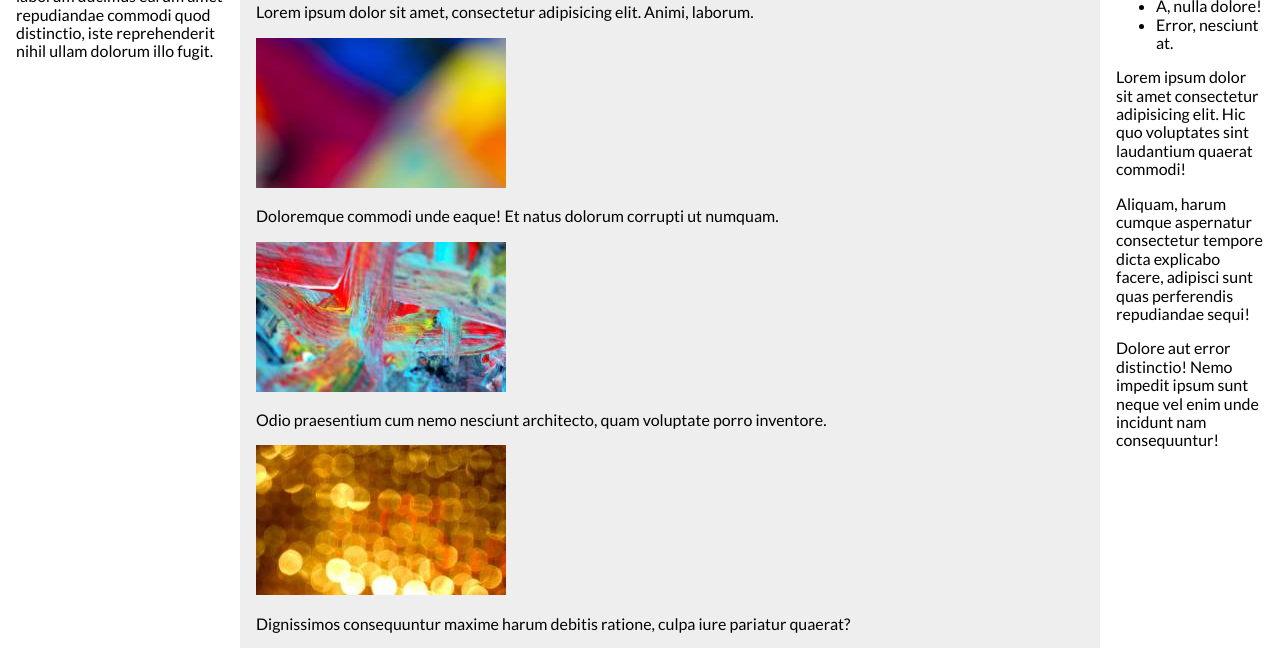
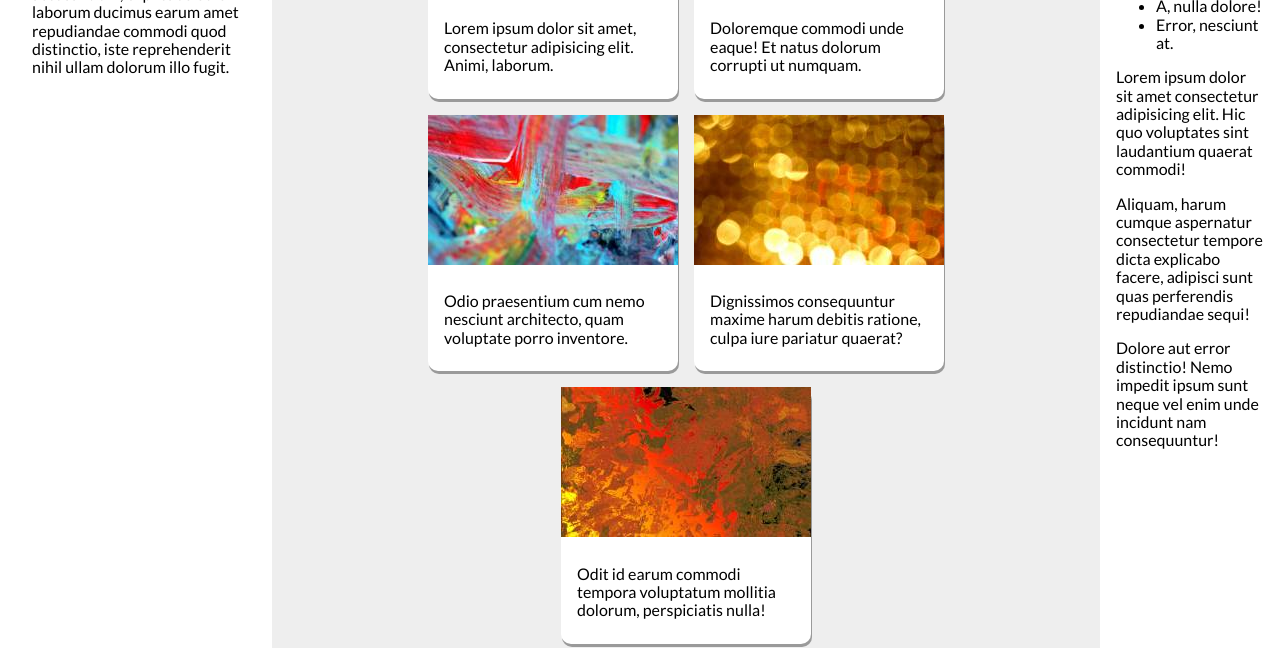
Before and after one commit to info340-wi21/problem-03-talatayebi, a website: page problem-a/index.html in a window 1280 px wide. Shown: the part 182-830 px from the top of the page. Drawn offline with nearby package versions, Linux system fonts and the light colour scheme.

Commit message:
finally DONE WITH PART A BABYYYYY

```diff
--- a/problem-a/css/style.css
+++ b/problem-a/css/style.css
@@ -1,32 +1,62 @@
-* {
+*{
   box-sizing: border-box;
 }
 
-body {
+main{
+  flex: 1;
+}
+
+body{
   font-family: "Lato", "Helvetica Neue", "Helvetica", sans-serif;
   margin: 0;
+  display: flex;
+  flex-direction: column;
+  height: inherit;
 }
 
-
-.flex-container {
+.flexbox-container{
   display: flex;
+  height: 100%;
+}
+.first, .second, .third{
+  padding: 1em;
+}
+.first{
+  flex-basis: 240px;
+  margin: 1em;
 }
 
-.flex-item1{
-  flex-basis: 240px;
-  padding: 1em;
+.second{
+  flex: 1;
+  background-color: #eee;
 }
 
-.flex-item2{
-  flex-basis: 0px;
-  flex-grow: 1;
-  background-color: #eee;
-  padding: 1em;
+.third{
+  flex-basis: 180px;
+  flex-shrink: 0;
+  flex-grow: 0;
 }
 
-.flex-item3{
-  flex-basis: 180px;
-  flex-shrink: 0;
-  width: max-content;
-  padding: 1em;
+.img-cards{
+  display: flex;
+  flex-wrap: wrap;
+  justify-content: center;
+  border-radius: 10px 10px 0 0;
+  flex: 250px;
 }
+
+.cards{
+  border-radius: 10px;
+  flex: 0 0 250px;
+  background-color: white;
+  margin: .5rem;
+  box-shadow: 01px 3px rgba(0,0,0,0.16),01px 3px rgba(0,0,0,0.23);
+}
+
+.cards p{
+  padding: .5rem 1rem;
+}
+
+html{
+  height: 100%;
+}
--- a/problem-a/index.html
+++ b/problem-a/index.html
@@ -7,43 +7,56 @@
     <!-- normalize.css for cross-browser stuff -->
     <link rel="stylesheet" href="https://cdnjs.cloudflare.com/ajax/libs/normalize/8.0.0/normalize.min.css">
     <link rel="stylesheet" href="css/style.css">
+
 </head>
     <body>
     <main>
-    <div class="flex-container">
-        <div class="flex-item1">
-        <section>
+        <div class="flexbox-container">
+            <section class="first">
                 <h1>Cards</h1>
-            <p>Lorem ipsum dolor sit amet consectetur adipisicing elit. Dolorem, ullam! Provident at accusantium, explicabo odio laborum ducimus earum amet repudiandae commodi quod distinctio, iste reprehenderit nihil ullam dolorum illo fugit.</p>
+                <p>Lorem ipsum dolor sit amet consectetur adipisicing elit. Dolorem, ullam! Provident at accusantium,
+                    explicabo odio laborum ducimus earum amet repudiandae commodi quod distinctio,
+                    iste reprehenderit nihil ullam dolorum illo fugit.</p>
             </section>
+
+            <section class="second">
+
+                <div class="img-cards">
+
+                        <!-- Card 1 -->
+                        <div class="cards">
+                            <img src="img/abstract1.jpg" alt="abstract art">
+                            <p>Lorem ipsum dolor sit amet, consectetur adipisicing elit. Animi, laborum.</p>
                         </div>
 
-        <div class="flex-item2">
-            <section>
-            <!-- Card 1 -->
-            <img src="img/abstract1.jpg" alt="abstract art">
-            <p>Lorem ipsum dolor sit amet, consectetur adipisicing elit. Animi, laborum.</p>
-
                         <!-- Card 2 -->
+                        <div class="cards">
                             <img src="img/abstract2.jpg" alt="abstract art">
                             <p>Doloremque commodi unde eaque! Et natus dolorum corrupti ut numquam.</p>
+                        </div>
 
                         <!-- Card 3 -->
+                        <div class="cards">
                             <img src="img/abstract3.jpg" alt="abstract art">
                             <p>Odio praesentium cum nemo nesciunt architecto, quam voluptate porro inventore.</p>
+                        </div>
 
                         <!-- Card 4 -->
+                        <div class="cards">
                             <img src="img/abstract4.jpg" alt="abstract art">
                             <p>Dignissimos consequuntur maxime harum debitis ratione, culpa iure pariatur quaerat?</p>
+                        </div>
 
                         <!-- Card 5 -->
+                        <div class="cards">
                             <img src="img/abstract5.jpg" alt="abstract art">
                             <p>Odit id earum commodi tempora voluptatum mollitia dolorum, perspiciatis nulla!</p>
-            </section>
                         </div>
 
-        <div class="flex-item3">
-           <section>
+                    </div>
+                </section>
+
+                <section class="third">
                     <ul>
                         <li>Lorem, ipsum dolor.</li>
                         <li>Delectus, aliquid vitae?</li>
@@ -52,11 +65,16 @@
                         <li>A, nulla dolore!</li>
                         <li>Error, nesciunt at.</li>
                     </ul>
-            <p>Lorem ipsum dolor sit amet consectetur adipisicing elit. Hic quo voluptates sint laudantium quaerat commodi!</p>
-            <p>Aliquam, harum cumque aspernatur consectetur tempore dicta explicabo facere, adipisci sunt quas perferendis repudiandae sequi!</p>
-            <p>Dolore aut error distinctio! Nemo impedit ipsum sunt neque vel enim unde incidunt nam consequuntur!</p>
+                    <p>Lorem ipsum dolor sit amet consectetur adipisicing elit.
+                        Hic quo voluptates sint laudantium quaerat commodi!
+                    </p>
+                    <p>Aliquam, harum cumque aspernatur consectetur tempore
+                        dicta explicabo facere, adipisci sunt quas perferendis repudiandae sequi!
+                    </p>
+                    <p>Dolore aut error distinctio! Nemo impedit ipsum sunt
+                        neque vel enim unde incidunt nam consequuntur!
+                    </p>
                 </section>
-         </div>
         </div>
      </main>
     </body>
```
Lines whose indentation alone changed are shown as unchanged.
